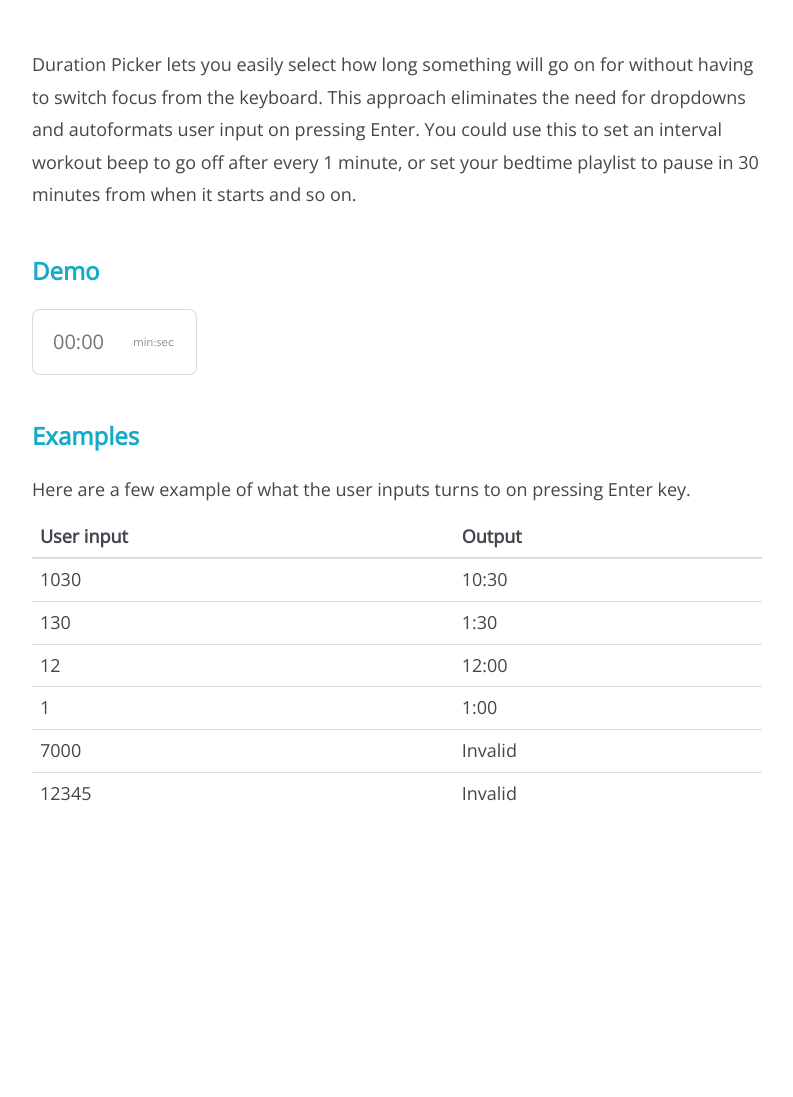
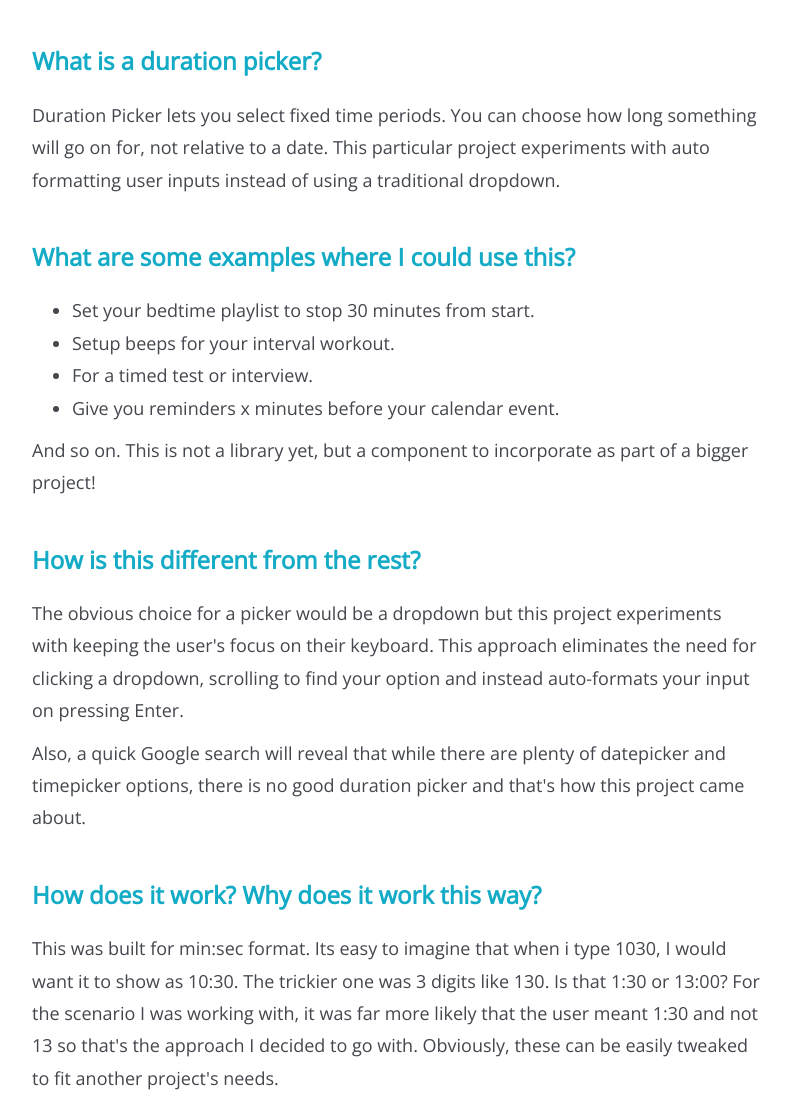
Before and after one commit to rebeccapanja/duration-picker, a plain HTML site: page index.html in a window 1280 px wide. Shown: the part 199-1296 px from the top of the page, without its empty margins (243-1036 px from the left). Before the commit the page ends 1033 px from the top, so only its background shows below. Drawn offline with nearby package versions, Linux system fonts and the light colour scheme; a script that the page names is missing.

Commit message:
Update description and README

```diff
--- a/index.html
+++ b/index.html
@@ -2,7 +2,7 @@
 <html>
   <head>
     <title> Duration Picker </title>
-      <meta name="description" content="Duration Picker lets you easily select how long something will go on for without having to switch focus from the keyboard.">
+      <meta name="description" content="Duration Picker lets you select fixed time periods without a dropdown.">
 
       <!-- External stylesheets and fonts -->
       <link href='https://fonts.googleapis.com/css?family=Open+Sans' rel='stylesheet' type='text/css'>
@@ -23,9 +23,28 @@
 
       <div class="col-md-8 col-md-offset-2">
         <h1>Duration picker</h1>
-        <p>Duration Picker lets you easily select how long something will go on for without having to switch focus from the keyboard. This approach eliminates the need for dropdowns and autoformats user input on pressing Enter. You could use this to set an interval workout beep to go off after every 1 minute, or set your bedtime playlist to pause in 30 minutes from when it starts and so on.</p>
+
+        <h3>What is a duration picker?</h3>
+        <p>Duration Picker lets you select fixed time periods. You can choose how long something will go on for, not relative to a date. This particular project experiments with auto formatting user inputs instead of using a traditional dropdown.</p>
+
+        <h3>What are some examples where I could use this?</h3>
+        <ul>
+          <li>Set your bedtime playlist to stop 30 minutes from start.</li>
+          <li>Setup beeps for your interval workout.</li>
+          <li>For a timed test or interview.</li>
+          <li>Give you reminders x minutes before your calendar event.</li>
+        </ul>
+        <p>And so on. This is not a library yet, but a component to incorporate as part of a bigger project!</p>
+
+        <h3>How is this different from the rest?</h3>
+        <p>The obvious choice for a picker would be a dropdown but this project experiments with keeping the user's focus on their keyboard. This approach eliminates the need for clicking a dropdown, scrolling to find your option and instead  auto-formats your input on pressing Enter.</p>
+        <p>Also, a quick Google search will reveal that while there are plenty of datepicker and timepicker options, there is no good duration picker and that's how this project came about.</p>
+
+        <h3>How does it work? Why does it work this way?</h3>
+        <p>This was built for min:sec format. Its easy to imagine that when i type 1030, I would want it to show as 10:30. The trickier one was 3 digits like 130. Is that 1:30 or 13:00? For the scenario I was working with, it was far more likely that the user meant 1:30 and not 13 so that's the approach I decided to go with. Obviously, these can be easily tweaked to fit another project's needs.</p>
 
         <h3>Demo</h3>
+        <p>Input some digits and hit Enter.</p>
         <input type="text" name="break_length_readable" placeholder="00:00" data-time-input data-parsley-trigger="change" data-parsley-regex=''/>
 
         <h3>Examples</h3>
```
Also changed, not shown: 1 other file.
